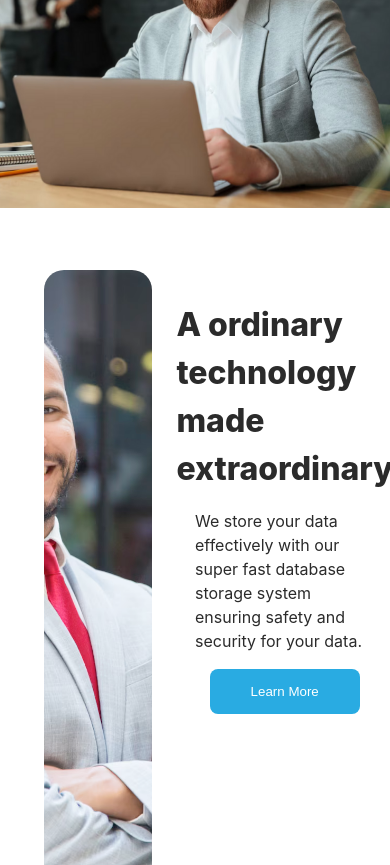
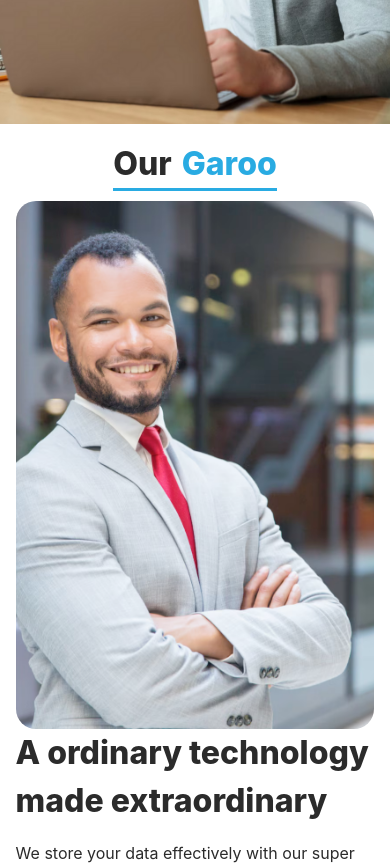
Before and after one commit to Kojimena/garooInc, a React (Vite) app: page / in a window 390 px wide. Shown: the part 720-1585 px from the top of the page. Built offline with nearby package versions, Linux system fonts and the light colour scheme.

Commit message:
Update PrincipalPage.css

```diff
--- a/src/pages/PrincipalPage/PrincipalPage.css
+++ b/src/pages/PrincipalPage/PrincipalPage.css
@@ -84,7 +84,6 @@
     align-items: flex-start;
     padding: 4%;
     justify-content: flex-start;
-    height: 100%;
     background-color: #F8F8F8;
 }
 
@@ -142,8 +141,52 @@
     .home__content{
         display: flex;
         width: 100%;
-        height: 100%;
+        height: 30%;
         justify-content: center;
         align-items: center;
     }
+
+    .about{
+        display: flex;
+        flex-direction: column;
+        align-items: center;
+        justify-content: center;
+        height: 100%;
+        background-color: #fff;
+    }
+
+    .about__content{
+        display: flex;
+        flex-direction: column;
+        width: 100%;
+        height: 100%;
+        justify-content: space-between;
+    }
+
+    .about__content__image {
+        width: 100%;
+        background-color: transparent;
+        top: 10px;
+        left: 0;
+    }
+
+    .about__content__text {
+        width: 100%;
+        height: 40%;
+        justify-content: center;
+    }
+
+    .services {
+        display: flex;
+        flex-direction: column;
+        align-items: center;
+        padding: 4%;
+        justify-content: center;
+        /* height: 100%; */
+        background-color: #F8F8F8;
+    }
+
+    .services__content {
+        flex-direction: column;
+    }
 }
```
